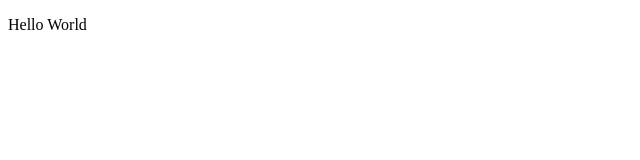
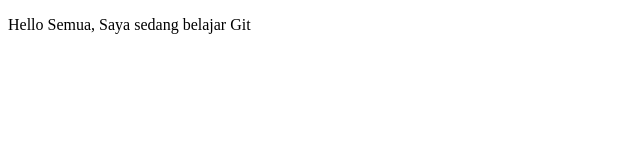
Before and after one commit to WhyRozz/produktif, a plain HTML site: page index.html in a window 1280 px wide. Shown: the whole page, without its empty margins (0-640 px from the left). Drawn offline with Linux system fonts and the light colour scheme.

Commit message:
ditambahkan isi

```diff
--- a/index.html
+++ b/index.html
@@ -3,9 +3,9 @@
 <head>
     <meta charset="UTF-8">
     <meta name="viewport" content="width=device-width, initial-scale=1.0">
-    <title>Document</title>
+    <title>Belajar Git - Project 1</title>
 </head>
 <body>
-    <p>Hello World</p>
+    <p>Hello Semua, Saya sedang belajar Git</p>
 </body>
 </html>
```
